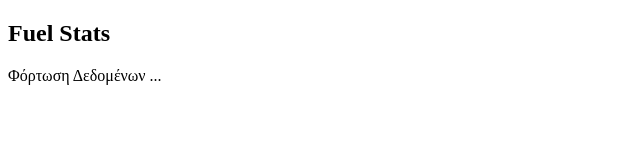
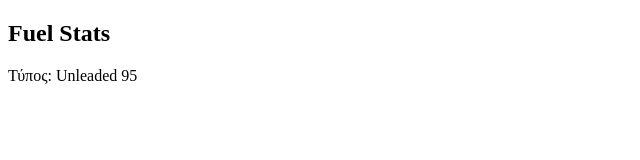
Before and after one commit to nikkar1985/gasprice1, a plain HTML site: page index.html in a window 1280 px wide. Shown: the full height of the page, 0-640 px from the left. Drawn offline with Linux system fonts and the light colour scheme.

Commit message:
Update index.html

```diff
--- a/index.html
+++ b/index.html
@@ -1,36 +1,32 @@
 <!DOCTYPE html>
 <html>
 <head>
+  <title>With JSON ready</title>
+  <style>
 
-  <title> With JSON ready </title>
-
-<style>
-
-
-</style>
+  </style>
 </head>
 
 <body>
 <div class="dashboard" id="main-content">
-  <h2> Fuel Stats </h2>
-  <div id="stats-container"> Φόρτωση Δεδομένων ... </div>
+  <h2>Fuel Stats</h2>
+  <div id="stats-container">Φόρτωση Δεδομένων...</div>
+</div>
 
 <script>
 fetch('data.json')
   .then(response => {
-    if(!response.ok) throw new Error ("Το αρχείο data.json δεν βρέθηκε");
-    return response.json()
+    if(!response.ok) throw new Error("Το αρχείο data.json δεν βρέθηκε");
+    return response.json();
   })
-  .then.(data => {
+  .then(data => {
     const container = document.getElementById('stats-container');
-    container.innerHTML = `<div class="stats-item> Τύπος ${data.fuel_type}`;})
-
+    container.innerHTML = `<div class="stats-item">Τύπος: ${data.fuel_type}</div>`;
+  })
+  .catch(error => {
+    document.getElementById('stats-container').innerText = "Σφάλμα: " + error.message;
+  });
 </script>
 
-
-
 </body>
-
-
-
 </html>
```
